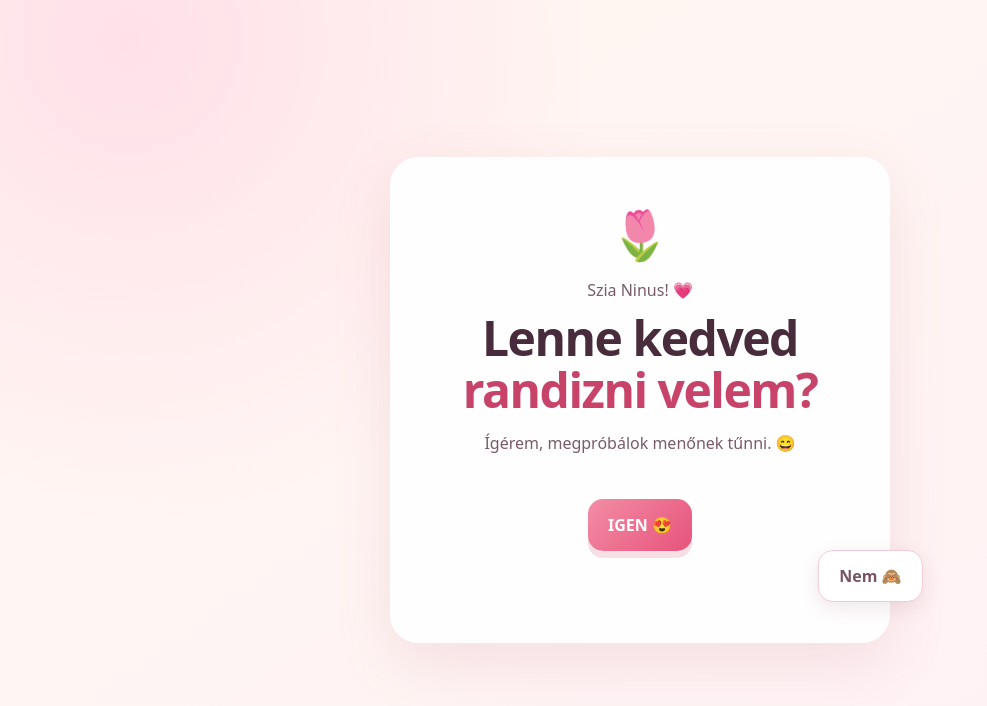
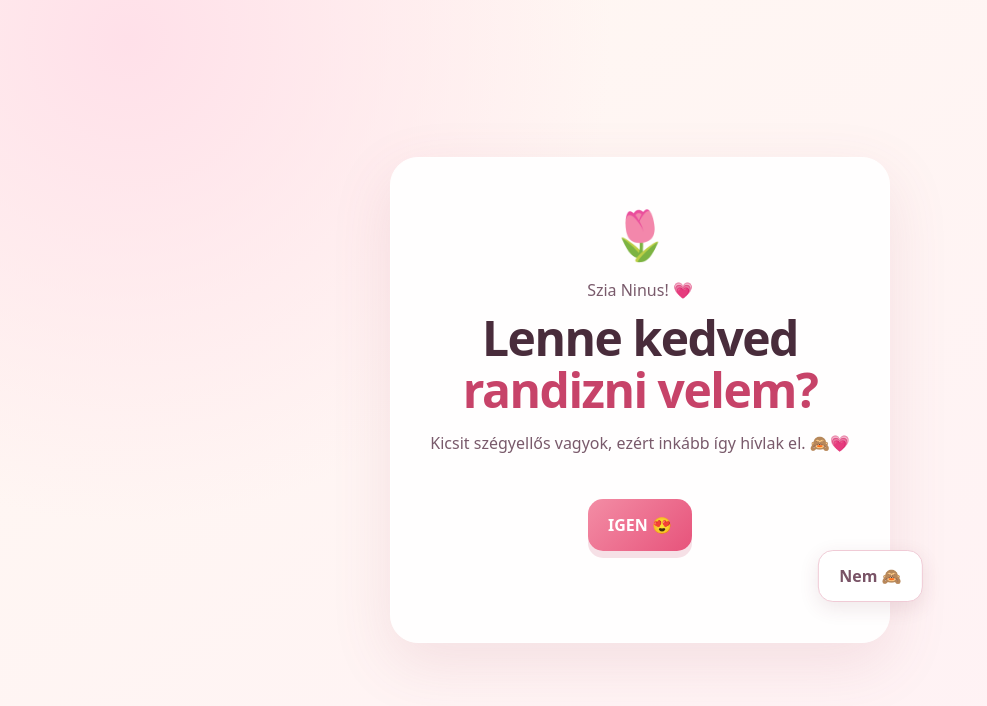
Before and after one commit to enneno/MatMan, a plain HTML site: page index.html in a window 1280 px wide. Shown: the whole page, without its empty margins (0-987 px from the left). Drawn offline with Linux system fonts and the light colour scheme.

Commit message:
Update shy invitation wording

```diff
--- a/index.html
+++ b/index.html
@@ -17,7 +17,7 @@
   <div class="flower" aria-hidden="true">🌷</div>
   <p style="margin:0 0 4px">Szia Ninus! 💗</p>
   <h1>Lenne kedved<br><em>randizni velem?</em></h1>
-  <p>Ígérem, megpróbálok menőnek tűnni. 😄</p>
+  <p>Kicsit szégyellős vagyok, ezért inkább így hívlak el. 🙈💗</p>
   <div class="buttons"><button class="yes" id="yes" type="button">IGEN 😍</button></div>
   <button class="no" id="no" type="button">Nem 🙈</button>
   <p class="hint" id="hint" aria-live="polite"></p>
```
